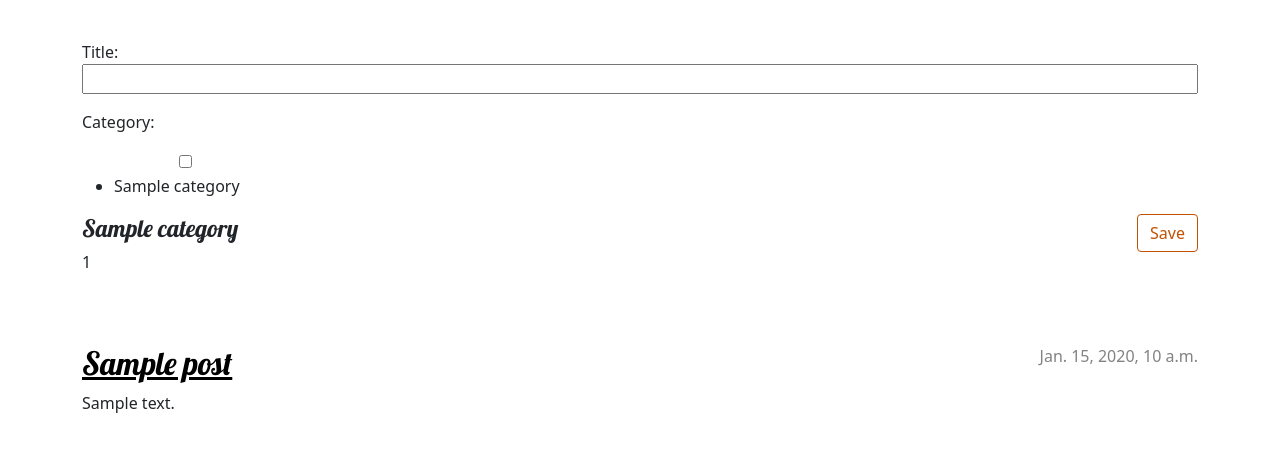
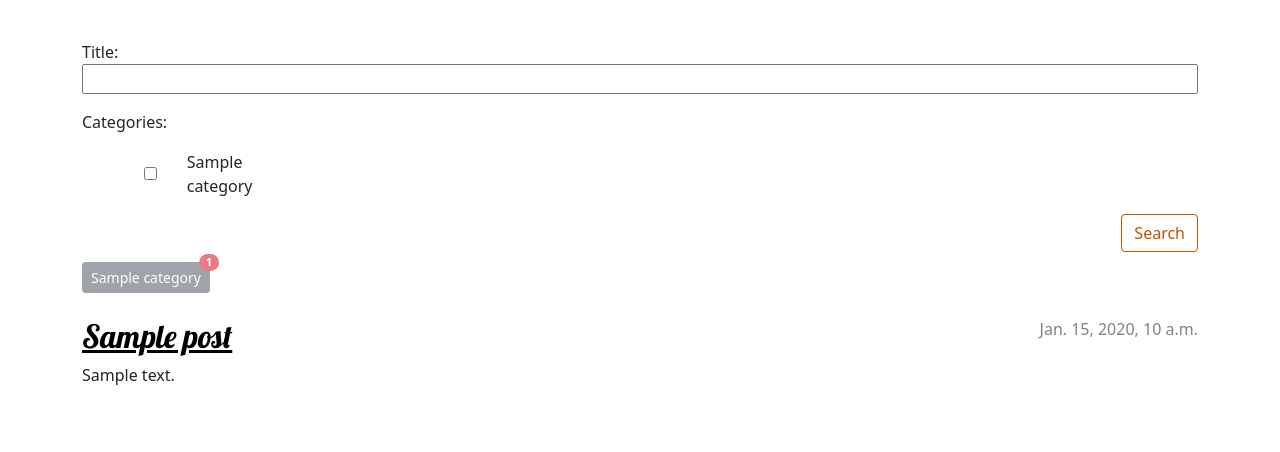
Before and after one commit to primakurniawan/my-first-blog, a Django app: page / in a window 1280 px wide. Shown: the part 106-558 px from the top of the page. Run offline with Django 3.2, Linux system fonts and the light colour scheme; tables that the repository leaves empty hold one stand-in row (values such as "Sample post").

Commit message:
finish styling

```diff
--- a/blog/forms.py
+++ b/blog/forms.py
@@ -5,21 +5,21 @@ from .models import Post, Comment, Category
 
 class GetForm(forms.ModelForm):
     title = forms.CharField(required=False)
-    category = forms.ModelMultipleChoiceField(
-        queryset=Category.objects.all(), widget=forms.CheckboxSelectMultiple())
+    categories = forms.ModelMultipleChoiceField(
+        queryset=Category.objects.all(), widget=forms.CheckboxSelectMultiple(attrs={'class': "categories"}))
 
     class Meta:
         model = Post
-        fields = ('title', 'category')
+        fields = ('title', 'categories')
 
 
 class PostForm(forms.ModelForm):
-    category = forms.ModelMultipleChoiceField(
-        queryset=Category.objects.all(), widget=forms.CheckboxSelectMultiple())
+    categories = forms.ModelMultipleChoiceField(
+        queryset=Category.objects.all(), widget=forms.CheckboxSelectMultiple(attrs={'class': "categories"}))
 
     class Meta:
         model = Post
-        fields = ('category', 'title', 'text')
+        fields = ('categories', 'title', 'text')
 
 
 class CommentForm(forms.ModelForm):
--- a/blog/models.py
+++ b/blog/models.py
@@ -20,7 +20,7 @@ class Post(models.Model):
     text = models.TextField()
     created_date = models.DateTimeField(default=timezone.now)
     published_date = models.DateTimeField(blank=True, null=True)
-    category = models.ManyToManyField(Category)
+    categories = models.ManyToManyField(Category)
 
     def publish(self):
         self.published_date = timezone.now()
--- a/blog/static/css/blog.css
+++ b/blog/static/css/blog.css
@@ -73,3 +73,14 @@ h4 {
     color: #FFFFFF;
     background-color: #C25100;
 }
+
+
+#id_categories{
+    list-style: none;
+}
+
+#id_categories  li  label{
+    display: inline-flex;
+    align-items:center;
+    justify-content: flex-end;
+}
--- a/blog/templates/blog/base.html
+++ b/blog/templates/blog/base.html
@@ -4,7 +4,7 @@
     <head>
         <title>Django Girls blog</title>
         <link rel="stylesheet" href="https://cdn.jsdelivr.net/npm/bootstrap@5.1.3/dist/css/bootstrap.min.css" integrity="sha384-1BmE4kWBq78iYhFldvKuhfTAU6auU8tT94WrHftjDbrCEXSU1oBoqyl2QvZ6jIW3" crossorigin="anonymous">
-        <link rel="stylesheet" href="{% static 'css/blog.css' %}">
+        <link rel="stylesheet" href="{% static 'css/blog.css' %}?{% now "U" %}">
         <link href="//fonts.googleapis.com/css?family=Lobster&subset=latin,latin-ext" rel="stylesheet" type="text/css">
     </head>
     <body>
--- a/blog/templates/blog/post_list.html
+++ b/blog/templates/blog/post_list.html
@@ -3,15 +3,23 @@
 {% block content %}
 <form method="GET" class="post-form">
     {{ form.as_p }}
-    <button type="submit" class="save btn btn-secondary">Save</button>
+    <button type="submit" class="save btn btn-secondary">Search</button>
 </form>
 
+</br>
+</br>
+
 {% for category in categories %}
-    <article class="post">
-        <h4>{{ category.name }}</h4>
-        <p>{{ category.num_article|linebreaksbr }}</p>
-    </article>
+<button type="button" class="btn btn-sm btn-secondary position-relative" disabled>
+    {{ category.name }}
+    <span class="position-absolute top-0 start-100 translate-middle badge rounded-pill bg-danger">
+        {{ category.num_article}}
+    </span>
+  </button>
 {% endfor %}
+
+</br>
+</br>
 
 {% for post in posts %}
     <article class="post">
--- a/blog/views.py
+++ b/blog/views.py
@@ -3,6 +3,7 @@ from .models import Post, Comment, Category
 from django.utils import timezone
 from .forms import PostForm, CommentForm, GetForm
 from django.db.models import Count
+from django.http import QueryDict
 
 
 # Create your views here.
@@ -14,16 +15,21 @@ def post_list(request):
         published_date__lte=timezone.now()).order_by('published_date')
     categories = Category.objects.all()
     title = request.GET.get('title', False)
-    category = request.GET.get('category', False)
+    if 'categories' in QueryDict(request.GET.urlencode(), mutable=True):
+        categoriesSelected = QueryDict(request.GET.urlencode(), mutable=True).pop('categories')
+        categoriesSelected = [eval(i) for i in categoriesSelected]
+    else:
+        categoriesSelected= []
+    print(categoriesSelected)
     if title != '' and title:
         posts = posts.filter(title__contains=title)
         categories = Category.objects.filter(post__title__contains=title)
 
-    if category != '' and category:
-        posts = posts.filter(category__pk=category)
-        categories = Category.objects.filter(post__category__pk=category)
+    if categoriesSelected != [] and categoriesSelected:
+        posts = posts.filter(categories__pk__in=categoriesSelected).distinct()
+        categories = Category.objects.filter(post__categories__pk__in=categoriesSelected).distinct()
 
-    categories = categories.annotate(num_article=Count('post'))
+    categories = categories.annotate(num_article=Count('post', distinct=True)).distinct()
     return render(request, 'blog/post_list.html', {'posts': posts, 'form': form, 'categories': categories})
 
 
@@ -44,7 +50,7 @@ def post_detail(request, pk):
         post = get_object_or_404(Post, pk=pk)
         form = CommentForm(instance=post)
         comments = Comment.objects.all().filter(post__pk=pk)
-        categories = Category.objects.filter(post__id=2)
+        categories = Category.objects.filter(post__id=pk)
 
         return render(request, 'blog/post_detail.html', {'post': post, 'comments': comments, 'form': form, 'categories': categories})
 
@@ -52,11 +58,22 @@ def post_detail(request, pk):
 def post_new(request):
     if request.method == "POST":
         form = PostForm(request.POST)
+        if 'categories' in QueryDict(request.POST.urlencode(), mutable=True):
+            categoriesSelected = QueryDict(request.POST.urlencode(), mutable=True).pop('categories')
+            categoriesSelected = [eval(i) for i in categoriesSelected]
+        else:
+            categoriesSelected= []
+
+        if categoriesSelected != [] and categoriesSelected:
+            categories = Category.objects.filter(post__categories__pk__in=categoriesSelected)
+            print(categories)
+
         if form.is_valid():
             post = form.save(commit=False)
             post.author = request.user
             post.published_date = timezone.now()
             post.save()
+            post.categories.add(*categoriesSelected)
             return redirect('post_detail', pk=post.pk)
     else:
         form = PostForm()
@@ -67,11 +84,23 @@ def post_edit(request, pk):
     post = get_object_or_404(Post, pk=pk)
     if request.method == "POST":
         form = PostForm(request.POST, instance=post)
+        if 'categories' in QueryDict(request.POST.urlencode(), mutable=True):
+            categoriesSelected = QueryDict(request.POST.urlencode(), mutable=True).pop('categories')
+            categoriesSelected = [eval(i) for i in categoriesSelected]
+        else:
+            categoriesSelected= []
+
+        if categoriesSelected != [] and categoriesSelected:
+            categories = Category.objects.filter(post__categories__pk__in=categoriesSelected)
+            print(categories)
+
+
         if form.is_valid():
             post = form.save(commit=False)
             post.author = request.user
             post.published_date = timezone.now()
             post.save()
+            post.categories.add(*categoriesSelected)
             return redirect('post_detail', pk=post.pk)
     else:
         form = PostForm(instance=post)
```
Also changed, not shown: blog/templates/blog/post_detail.html (+6 -6 lines), blog/migrations/0007_rename_category_post_categories.py (added).
